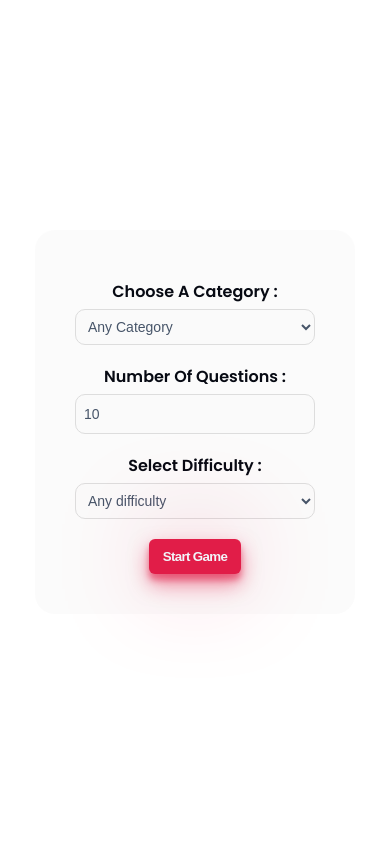
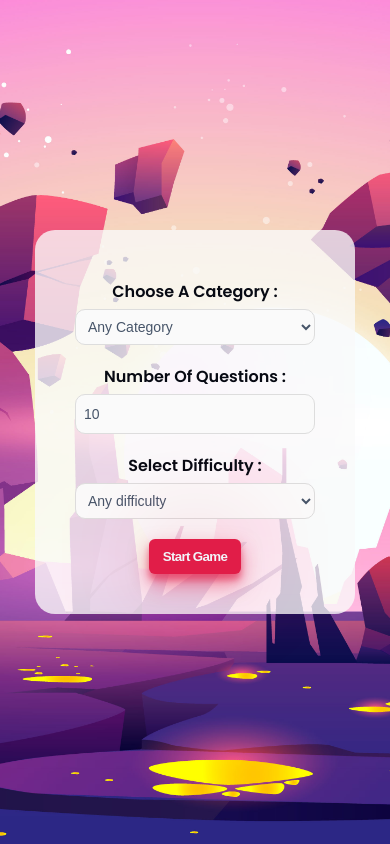
Before and after one commit to priyannss/Quizex, a website built with Vite: page index.html in a window 390 px wide. Built offline with nearby package versions, Linux system fonts and the light colour scheme; no server answers; files whose address does not match are found by name.

```diff
--- a/styles/style.css
+++ b/styles/style.css
@@ -67,7 +67,7 @@
     font-family: "Poppins", sans-serif;
     /* background-color: #c9d6ff;
     background: linear-gradient(to right, #e2e2e2, #364fa2); */
-    background: url("bg.jpg");
+    background: url("/bg.jpg");
     background-position: center;
     background-size: cover;
     background-repeat: no-repeat;
```
